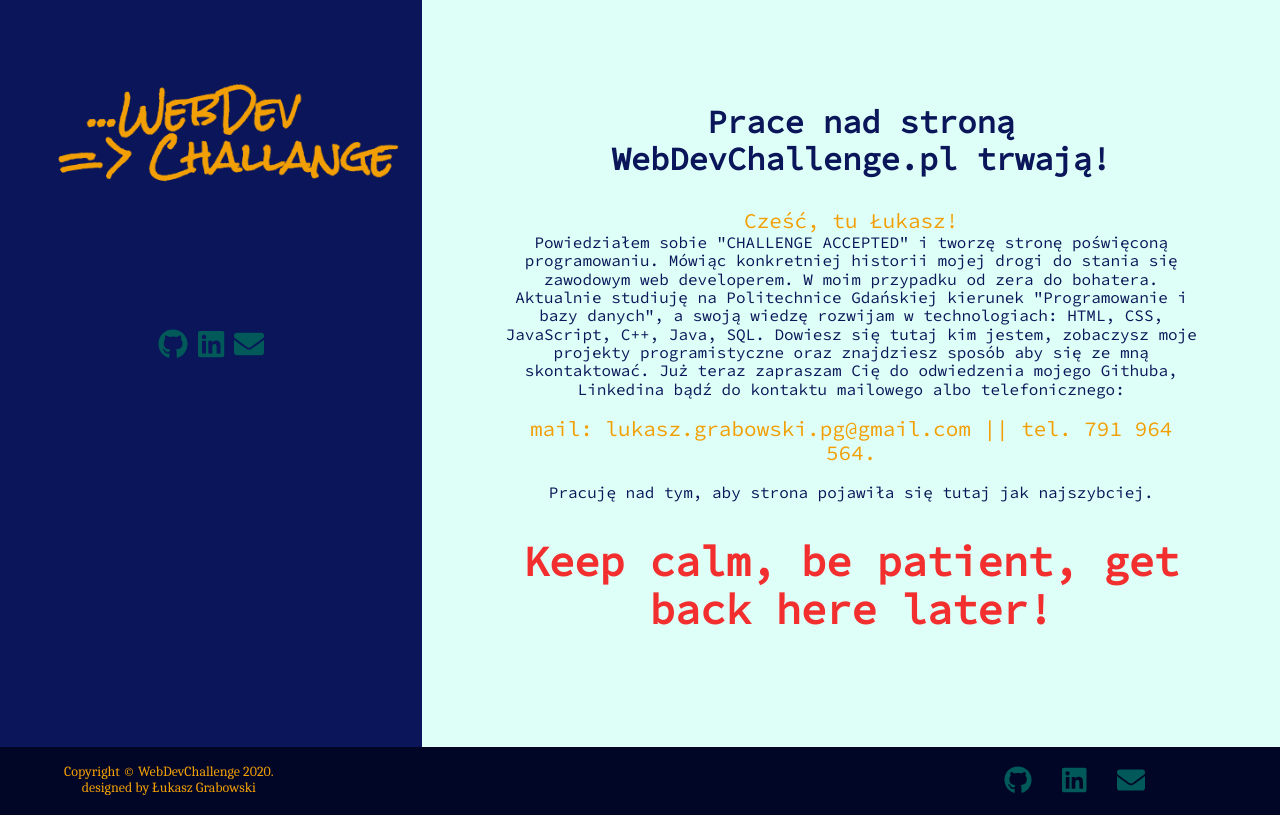
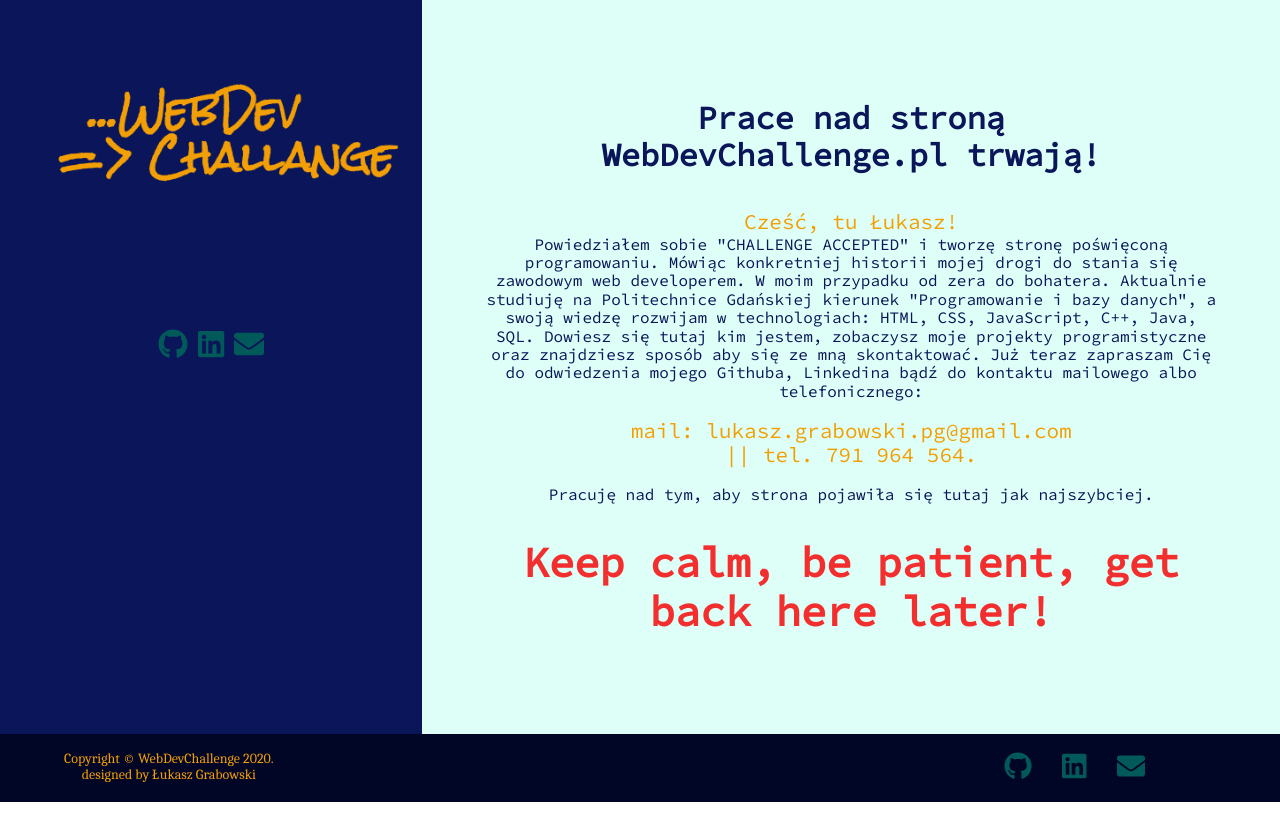
Before and after one commit to kasztaluki/portfolio, a React (Create React App) app: page / in a window 1280 px wide. Built offline with nearby package versions, Linux system fonts and the light colour scheme.

Commit message:
change icon.ico

```diff
--- a/public/index.html
+++ b/public/index.html
@@ -6,6 +6,9 @@
     <meta name="viewport" content="width=device-width, initial-scale=1, shrink-to-fit=no">
     <meta name="theme-color" content="#000000">
     <meta name="description" content="Łukasz Grabowski - Portfolio" />
+    <meta name="keywords" content="Strony internetowe, projekty, witryny, Mława, Pomorskie, Trójmiasto, Gdańsk, Gdynia, Sopot">
+    <meta property="og:title" content="WebDevChallenge - Front-end Developer - Łukasz Grabowski">
+		<meta property="og:url" content="https://www.webdevchallenge.pl">
     <!--
       manifest.json provides metadata used when your web app is added to the
       homescreen on Android. See https://developers.google.com/web/fundamentals/engage-and-retain/web-app-manifest/
--- a/src/components/layouts/Main.js
+++ b/src/components/layouts/Main.js
@@ -7,14 +7,14 @@ class Main extends Component {
     return (
       <div className="main_content">
         <div className="content">
-          <h1>Prace nad stroną WebDevChallenge.pl trwają!</h1>
+          <h1>Prace nad stroną <br/>WebDevChallenge.pl trwają!</h1>
           <p><span>Cześć, tu Łukasz!</span>Powiedziałem sobie &quot;CHALLENGE ACCEPTED&quot; i tworzę stronę poświęconą programowaniu. Mówiąc konkretniej historii mojej drogi do
             stania się zawodowym web developerem. W moim przypadku od zera do bohatera. Aktualnie studiuję na
             Politechnice Gdańskiej kierunek &quot;Programowanie i bazy danych&quot;, a swoją wiedzę rozwijam w technologiach:
             HTML, CSS, JavaScript, C++, Java, SQL. Dowiesz się tutaj kim jestem, zobaczysz moje projekty programistyczne
             oraz znajdziesz sposób aby się ze mną skontaktować. Już teraz zapraszam Cię do odwiedzenia mojego
             Githuba, Linkedina bądź do kontaktu mailowego albo telefonicznego:<br/><br/>
-            <span>mail: lukasz.grabowski.pg@gmail.com || tel. 791 964 564.</span><br/>
+            <span>mail: lukasz.grabowski.pg@gmail.com <br />|| tel. 791 964 564.</span><br/>
             Pracuję nad tym, aby strona pojawiła się tutaj jak najszybciej.</p>
           <h2>Keep calm, be patient, get back here later!</h2>
         </div>
--- a/src/styles/layouts/Main.scss
+++ b/src/styles/layouts/Main.scss
@@ -9,14 +9,12 @@
     padding: 5%;
     .content {
         margin: auto;
-        padding: 15px;
         display: block;
         width: 100vw;
         font-family: $font-code-pro;
         text-align: center;
         h1 {
             display: block;
-            margin: 10px;
             padding: 15px;
             width: 100%;
             color: $color-text-dark;
```
Also changed, not shown: 1 other file (tests, documents, lock files or other folders).
